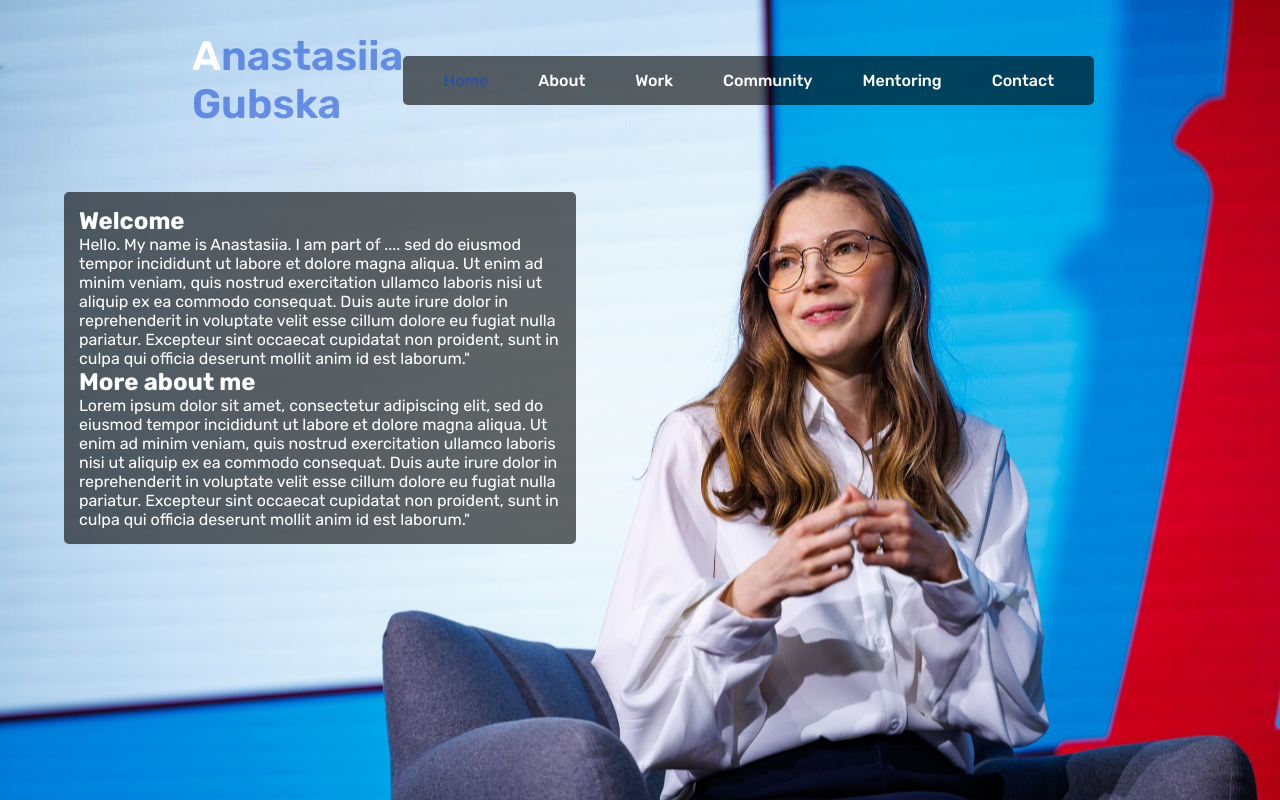
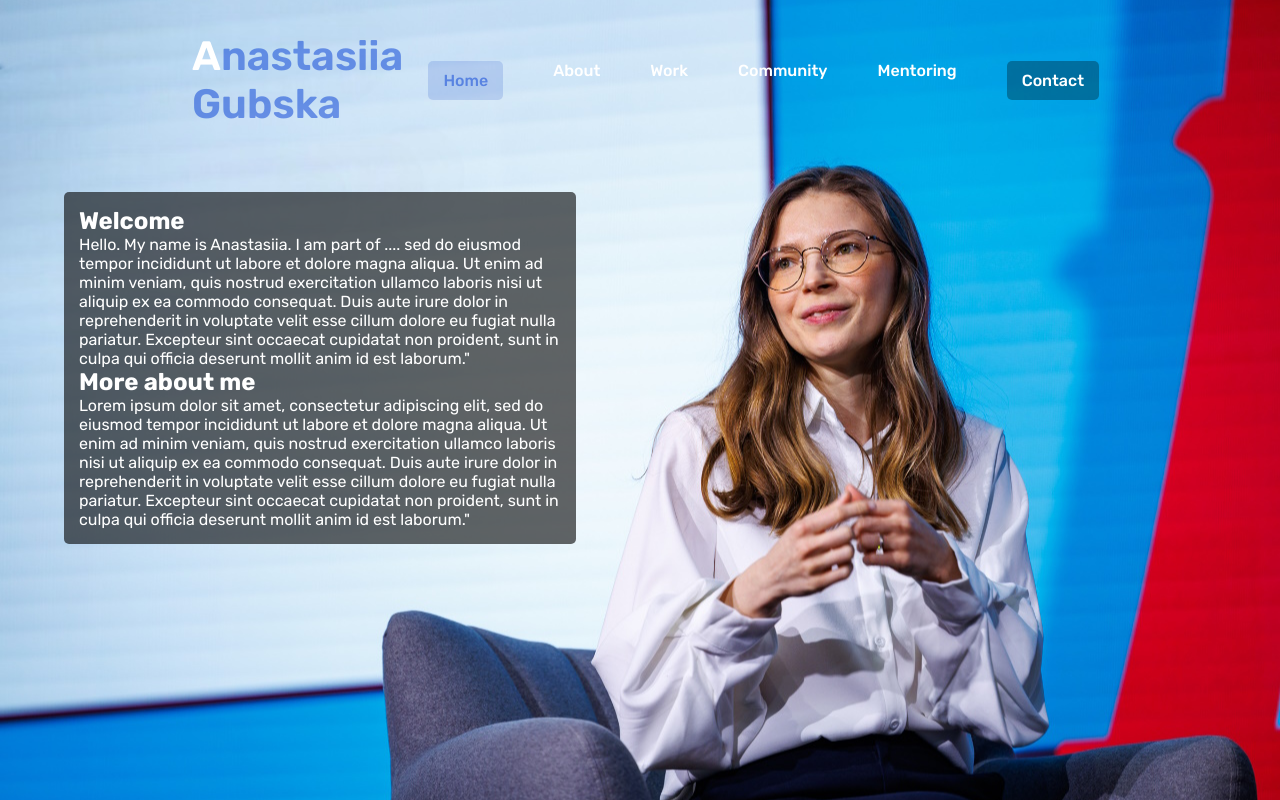
Before and after one commit to anastasiia-gubska/anastasiia-gubska.github.io, a plain HTML site: page index.html in a window 1280 px wide. Drawn offline with nearby package versions, Linux system fonts and the light colour scheme.

Commit message:
Add contact page

```diff
--- a/index.html
+++ b/index.html
@@ -20,13 +20,14 @@
     <!-- Header Section -->
     <header>
         <a href="#" class="logo">A<span>nastasiia Gubska</span></a>
-        <ul class="navbar transparent">
-            <li><a href="#" class="active">Home</a></li>
-            <li><a href="#">About</a></li>
+        <!--<ul class="navbar transparent">-->
+        <ul class="navbar">
+            <li><a href="#" class="active home-link">Home</a></li>
+            <li><a href="#" >About</a></li>
             <li><a href="#">Work</a></li>
             <li><a href="#">Community</a></li>
             <li><a href="#">Mentoring</a></li>
-            <li><a href="#">Contact</a></li>
+            <li><a href="links/contact.html" class="contact-link">Contact</a></li>
         </ul>
     </header>
 
```
